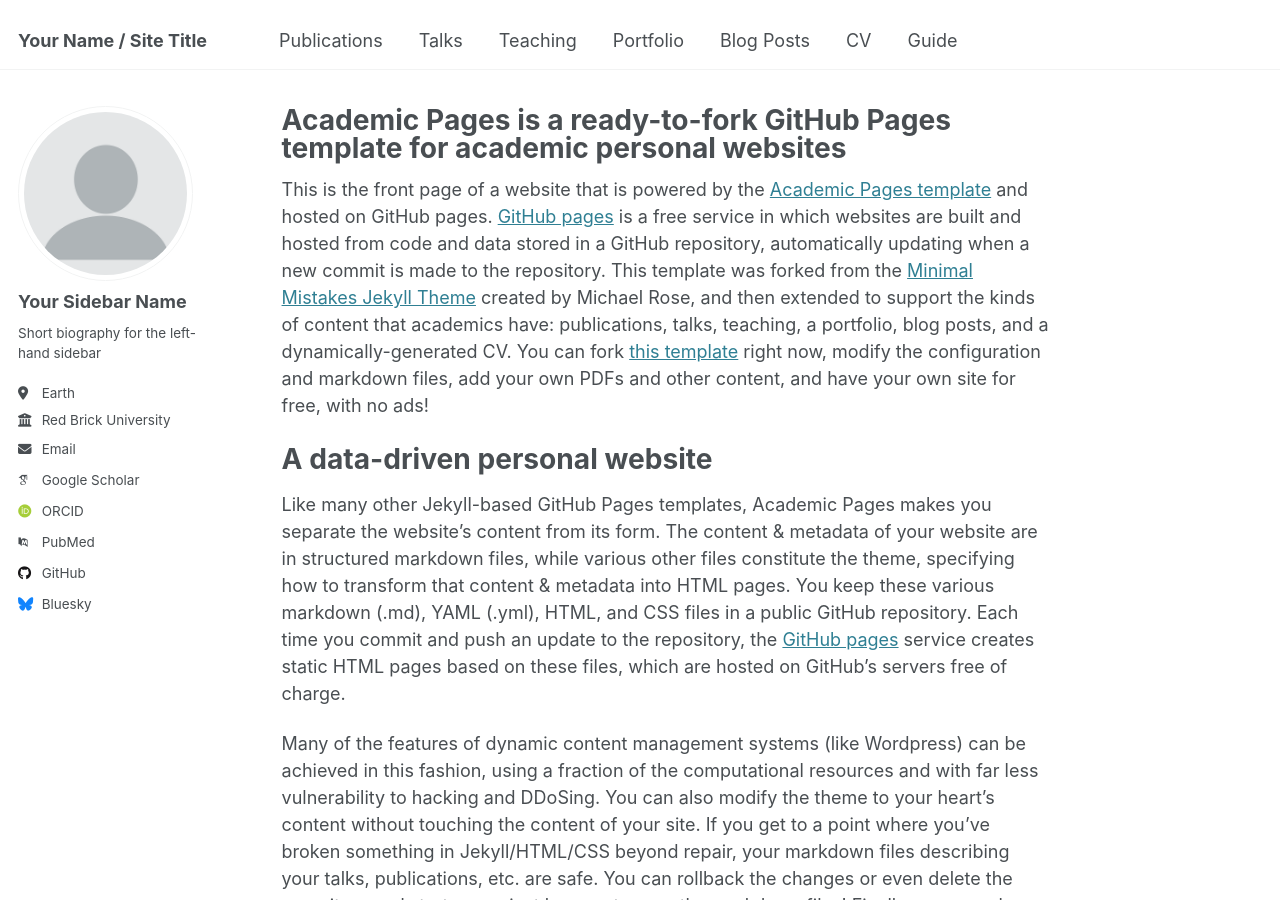
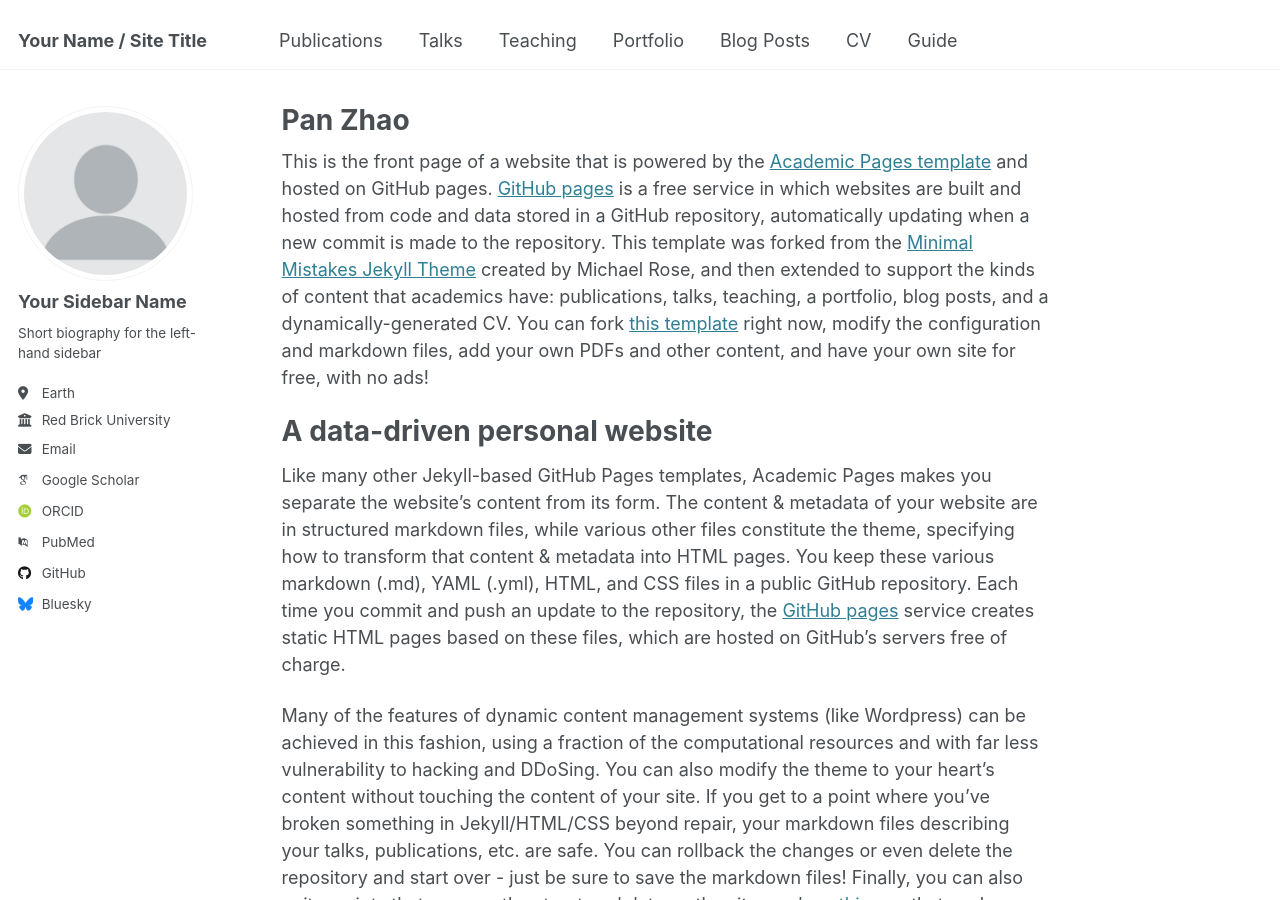
Before and after one commit to panzhao08/panzhao08.github.io, a Jekyll site: the page built from _pages/about.md, in a window 1280 px wide and 900 px high. Built offline with Jekyll 4.4.1, drawn with Linux system fonts in a browser that asks for light colours; some web fonts are replaced.

Commit message:
Update about.md

```diff
--- a/_pages/about.md
+++ b/_pages/about.md
@@ -1,6 +1,6 @@
 ---
 permalink: /
-title: "Academic Pages is a ready-to-fork GitHub Pages template for academic personal websites"
+title: "Pan Zhao"
 author_profile: true
 redirect_from:
   - /about/
```
